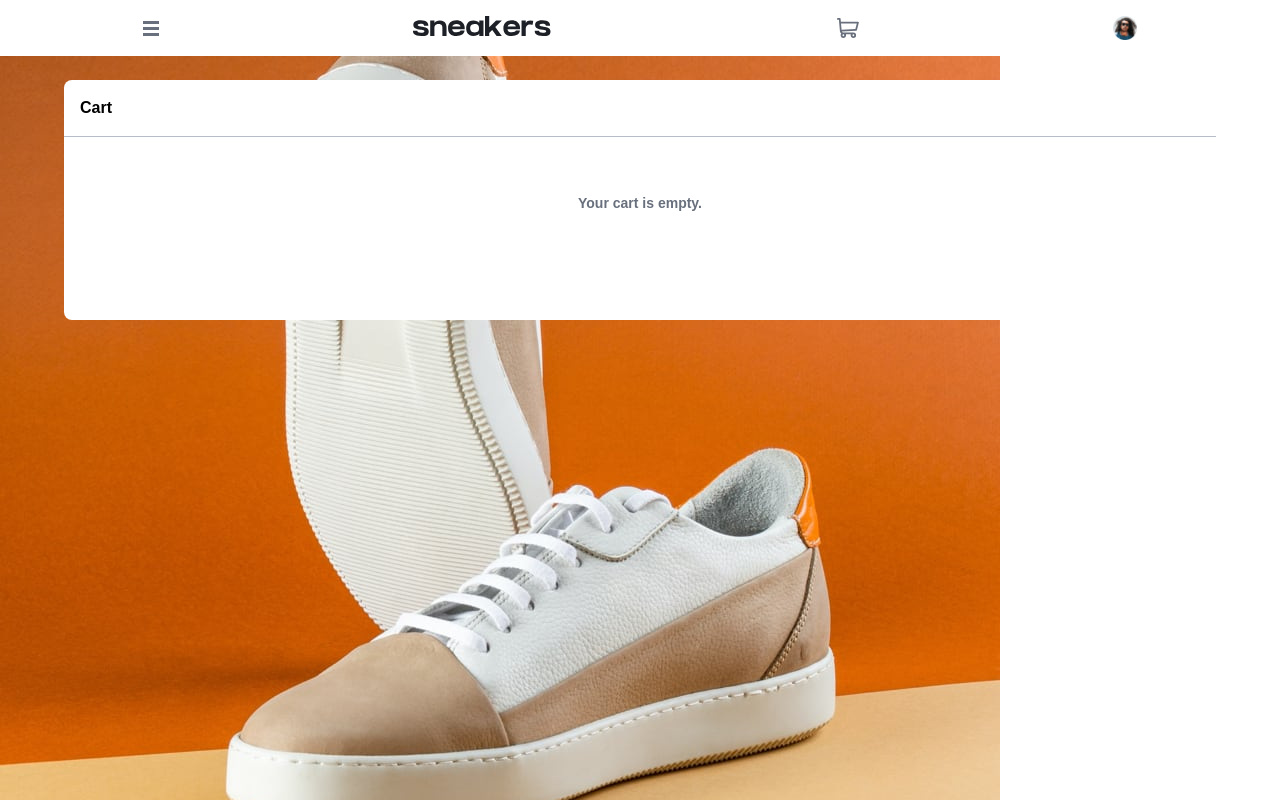
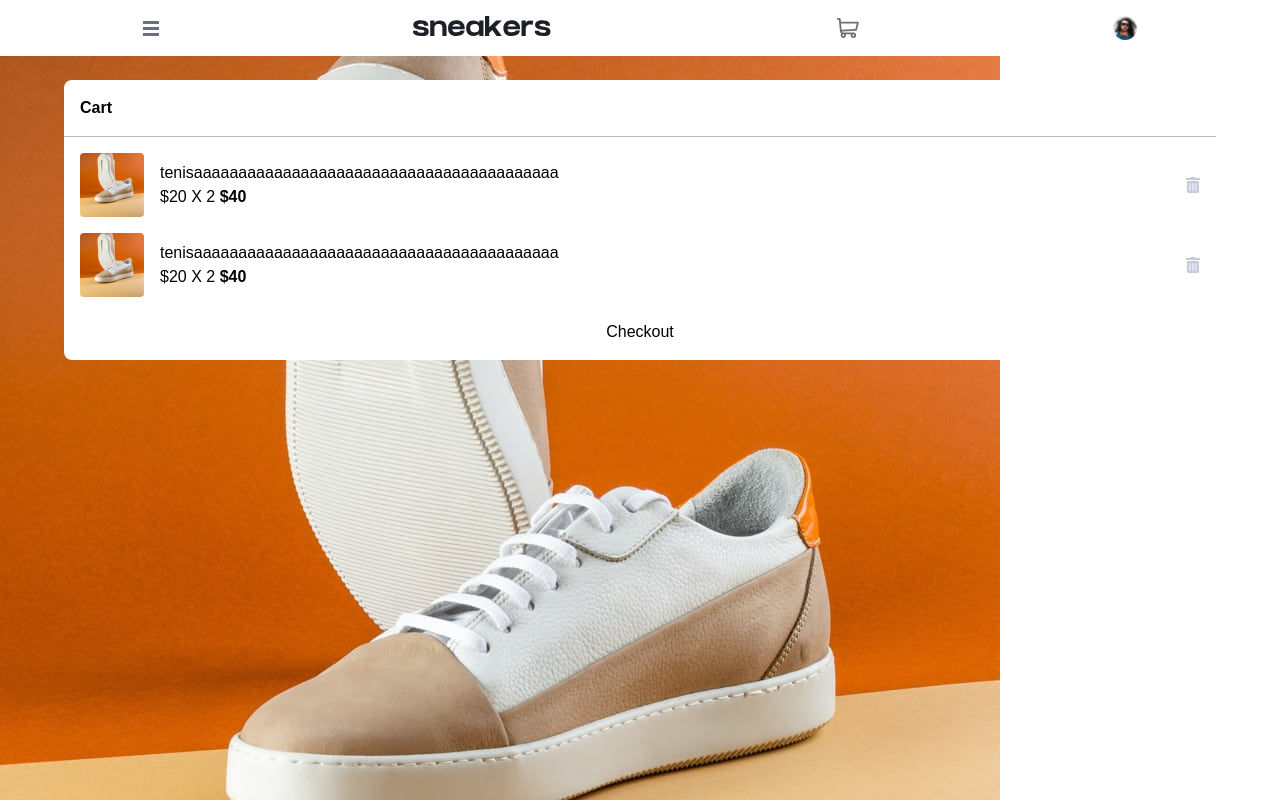
Before and after one commit to fabiomoretao/ecommerce-product-page, a React (Vite) app: page / in a window 1280 px wide. Both pictures are taken after a click on the picture 848 px from the left and 28 px from the top of the page. Shown: the top 800 px of the page. Built offline with nearby package versions, Linux system fonts and the light colour scheme.

Commit message:
feat(ProductCart): cria um componente de produto e adiciona esse componente no carrinho

```diff
--- a/src/App.tsx
+++ b/src/App.tsx
@@ -19,7 +19,7 @@ export default function App() {
           <h3>$250.00</h3>
         </div>
 
-        <Button text='Add to cart' />
+        <Button>Add to cart</Button>
       </section>
       <div className="text-(#fff)">
         Challenge by
--- a/src/components/Button.tsx
+++ b/src/components/Button.tsx
@@ -1,9 +1,9 @@
 type ButtonProps = {
-    text: string
+    children: string
 }
 
-export default function Button({ text }: ButtonProps) {
+export default function Button({ children }: ButtonProps) {
     return (
-        <button>{text}</button>
+        <button>{children}</button>
     )
 }
--- a/src/components/Header/Cart.tsx
+++ b/src/components/Header/Cart.tsx
@@ -1,32 +1,37 @@
-import { useState, type ReactNode } from "react"
+import { useState } from "react"
 import CartImg from "../../assets/icon-cart.svg"
+import ProductCard from "./ProductCard"
+import thumb from "../../assets/image-product-1-thumbnail.jpg";
+import Button from "../Button";
 
-type CartProps = {
-    product?: ReactNode
-}
-
-export default function Cart({ product }: CartProps) {
+export default function Cart() {
     const [isOpen, setIsOpen] = useState(false)
     return (
         <div>
             <img src={CartImg} onClick={() => setIsOpen(prev => !prev)} className="cursor-pointer" />
             <div
                 className={`
-          absolute flex flex-col gap-4 bg-white top-[10vh] left-[5vw]
-          h-[30vh] w-[90vw] rounded-lg py-4
+          absolute flex flex-col gap-4 grow bg-white top-[10vh] left-[5vw]
+          min-h-[30vh] max-h-[35vh] w-[90vw] rounded-lg py-4
           transition-all duration-500 ease-in-out
           ${isOpen ? "opacity-100" : "opacity-0 -translate-y-10 invisible"}
         `}
             >
                 <h3 className="font-bold px-4">Cart</h3>
                 <hr className="w-full text-grayish-blue " />
-                {product ?
+                <section className="overflow-scroll flex flex-col gap-4">
+                    <ProductCard thumbnail={thumb} productName="tenisaaaaaaaaaaaaaaaaaaaaaaaaaaaaaaaaaaaaaaaaa" productPrice={20} quantity={2} />
+                    <ProductCard thumbnail={thumb} productName="tenisaaaaaaaaaaaaaaaaaaaaaaaaaaaaaaaaaaaaaaaaa" productPrice={20} quantity={2} />
+                    <ProductCard thumbnail={thumb} productName="tenisaaaaaaaaaaaaaaaaaaaaaaaaaaaaaaaaaaaaaaaaa" productPrice={20} quantity={2} />
+                </section>
+                <Button>Checkout</Button>
+                {/* {product ?
                     product
                     :
                     <p className="self-center font-bold text-dark-grayish-blue text-sm mt-[5vh]">
                         Your cart is empty.
                     </p>
-                }
+                } */}
             </div>
         </div>
     )
--- /dev/null
+++ b/src/components/Header/ProductCard.tsx
@@ -0,0 +1,21 @@
+import Trash from "../../assets/icon-delete.svg"
+
+type ProductCardProps = {
+    thumbnail: string
+    productName: string
+    productPrice: number
+    quantity: number
+}
+
+export default function ProductCard({ thumbnail, productName, productPrice, quantity }: ProductCardProps) {
+    return (
+        <div className="flex max-h-[8vh] gap-4 items-center mx-4">
+            <img src={thumbnail} className="max-h-[8vh] rounded-sm object-cover" />
+            <div className="max-w-[50vw]">
+                <p className="truncate">{productName}</p>
+                <p>${productPrice} X {quantity} <strong>${quantity * productPrice}</strong></p>
+            </div>
+            <img src={Trash} className="ml-auto" />
+        </div>
+    )
+}
```
